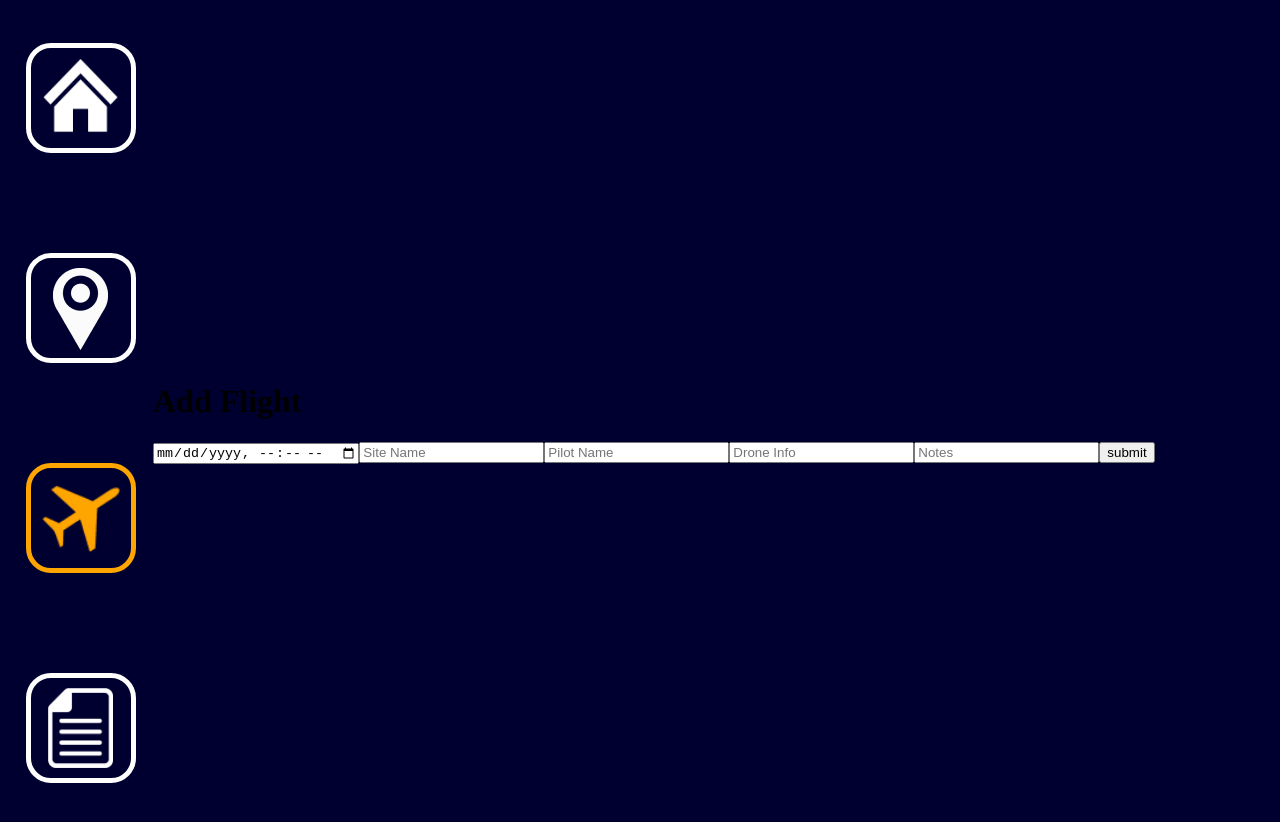
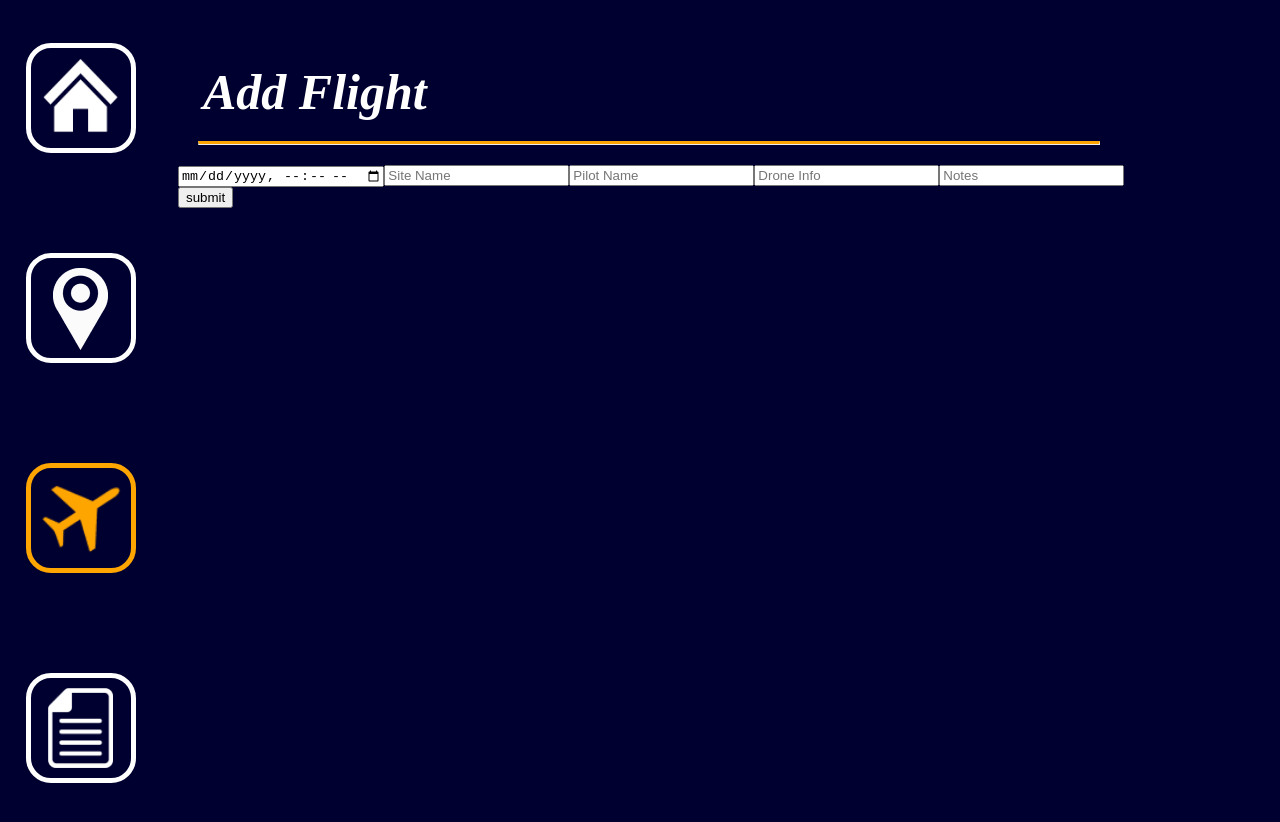
Before and after one commit to csc301-winter-2022/team-project-16-uoft-aerospace-team, a React (Create React App) app in the folder aeromap/: page /#/add-flight in a window 1280 px wide. Shown: the top 822 px of the page. Built offline with nearby package versions, Linux system fonts and the light colour scheme; no server answers.

Commit message:
adding new get requests to routes and working on flight planner

```diff
--- a/aeromap/src/components/FlightPlanner.js
+++ b/aeromap/src/components/FlightPlanner.js
@@ -1,4 +1,6 @@
 import { useState } from "react";
+import {flightPlannerTitleStyle, dividerStyle} from "../styles/flightPlannerStyle";
+import pageStyle from "../styles/pageStyle";
 
 const FlightPlanner = ({create_flight}) => {
     const [time, setTime] = useState('');
@@ -20,8 +22,14 @@ const FlightPlanner = ({create_flight}) => {
     const handleChange = setInput => ({target}) => setInput(target.value);
 
     return(
-        <div>
-            <h1>Add Flight</h1>
+        <div style={pageStyle}>
+            <div style={flightPlannerTitleStyle}>
+                <strong>
+                    <em>Add Flight</em>
+                </strong>
+            </div>
+
+            <hr style={dividerStyle} />
 
             <form onSubmit={handleSubmit}>
                 <input type="datetime-local" value={time} onChange={handleChange(setTime)}/>
--- /dev/null
+++ b/aeromap/src/styles/flightPlannerStyle.js
@@ -0,0 +1,13 @@
+const flightPlannerTitleStyle = {
+    marginLeft: 25,
+    fontSize: 50,
+    color: "white",
+};
+
+const dividerStyle = {
+    margin: 20,
+    width: "90%",
+    borderTop: "3px solid orange",
+}
+
+export {flightPlannerTitleStyle, dividerStyle};
```
Also changed, not shown: 2 other files (tests, documents, lock files or other folders).
